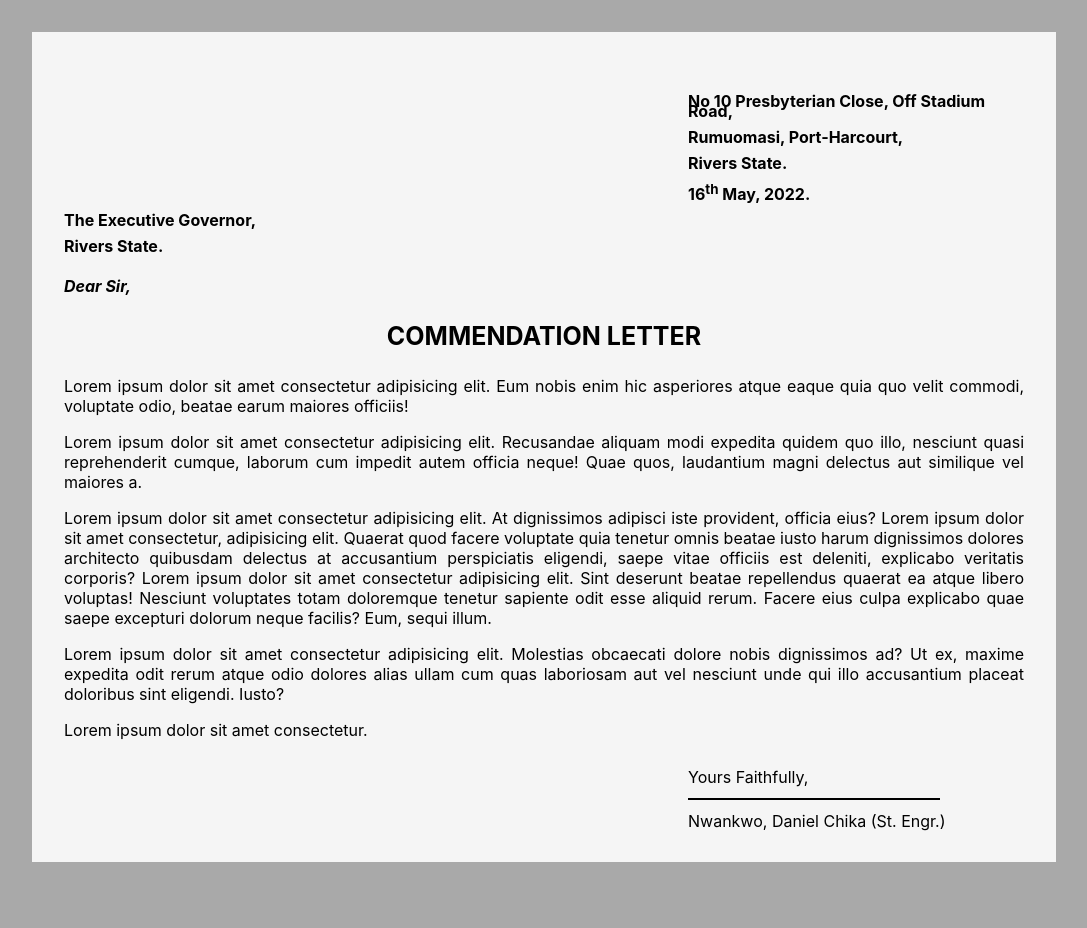
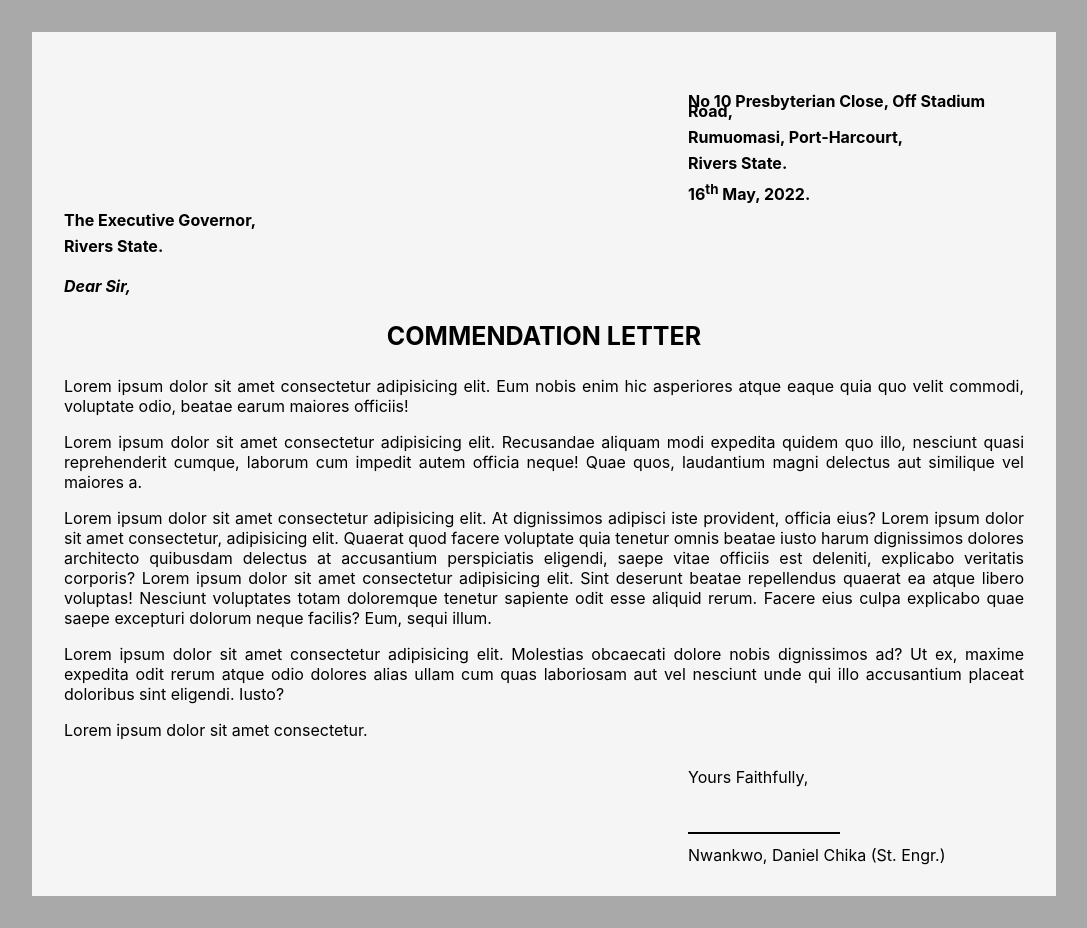
Before and after one commit to Spytechx/Commendation, a plain HTML site: page index.html in a window 1280 px wide. Shown: the whole page, without its empty margins (96-1183 px from the left). Before the commit the page ends 894 px from the top, so only its background shows below. Drawn offline with Linux system fonts and the light colour scheme.

Commit message:
CommendationX

```diff
--- a/index.html
+++ b/index.html
@@ -63,7 +63,7 @@
 
         <div class="closing">
             <p>Yours Faithfully,</p>
-            <hr class="line" color="black" width="250px" size="2px" align="left" >
+            <hr class="line" color="black" width="150px" size="2px" align="left" >
             <p>Nwankwo, Daniel Chika (St. Engr.)</p>
         </div>
 
--- a/styleletter.css
+++ b/styleletter.css
@@ -46,3 +46,7 @@ body {
 .body {
     text-align: justify;
 }
+
+.line{
+    margin-top: 50px;
+}
```
